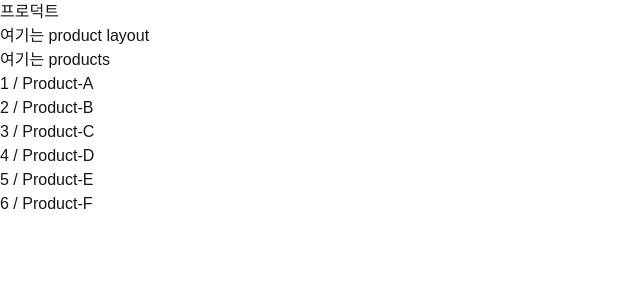
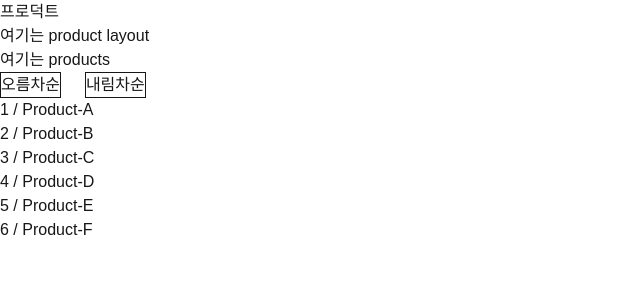
Before and after one commit to bottle-gwon/react-practice, a Next.js app: page /products in a window 1280 px wide. Shown: the top 300 px of the page, without its empty margins (0-640 px from the left). Built offline with nearby package versions, Linux system fonts and the light colour scheme.

Commit message:
✨ 2-6 mission complete

```diff
--- a/app/components/ProductList.js
+++ b/app/components/ProductList.js
@@ -1,13 +1,33 @@
 'use client';
+
+import Link from "next/link";
+import { useSearchParams } from "next/navigation";
+import { useRouter } from "next/navigation";
 
 // 상품 리스트(CSR) 내부에 'ASC(오름차순)', 'DESC(내림차순)' 이라는 버튼을 두개 추가하고, 각 버튼을 클릭하는 경우 "/products?sort=asc 혹은 desc"로 페이지 이동을 해주세요.
 // 그리고 쿼리스트링 값을 추출해서 상품리스트를 id 기준으로 정렬을 진행해주세요.
 
-export default function ProductList({product}) {
+export default function ProductList({products}) {
+    const router = useRouter();
+    console.log('hello')
+    const ascButtonHandler = () => {
+        router.push('/products?sort=asc')
+    }
+    const descButtonHandler = () => {
+        router.push('/products?sort=desc')
+
+    }
 
     return(
     <div>
-        <p>{product.id} / {product.label}</p>
+        <button onClick={ascButtonHandler} className="border mr-3">오름차순</button>
+        <button onClick={descButtonHandler} className="border ml-3">내림차순</button>
+
+        <div className="flex flex-col">
+            {products.map(el =>(
+                <Link href={`/products/${el.id}`} key={el.id}>{el.id} / {el.label}</Link>
+            ))}
+        </div>
     </div>
     )
 }
--- a/app/layout.js
+++ b/app/layout.js
@@ -22,13 +22,15 @@ export const metadata = {
   //   http://localhost:3000/products 로 이동할 수 있게, products 관련 layout, page 파일을 생성해주세요.
   // 그리고 Root Layout(/app/layout.jsx) 내부에 생성된 products 페이지로 이동할 수 있는 버튼을 'next/link' 패키지를 사용해 만들어주세요.
 
+
 export default function RootLayout({ children }) {
+  const sort = 'asc';
   return (
     <html lang="en">
       <body
         className={`${geistSans.variable} ${geistMono.variable} antialiased`}
       >
-        <Link href='/products'> 프로덕트 </Link>
+        <Link href={`/products?sort=${sort}`}> 프로덕트 </Link>
         {/* <p>여기는 layout {process.cwd()}{__filename}</p> */}
         {children}
       </body>
--- /dev/null
+++ b/app/products/[id]/page.js
@@ -0,0 +1,34 @@
+
+// 2-6상품 상세페이지에서 받은 상품 id를 기준으로 아래 api를 호출해서, response 값(userId, id, title, body)을 JSON.stringify로 렌더링해주세요.
+// 단, 상품 상페이지가 마운트 되기 전에 api 호출이 이루어져야 합니다.(useEffect()를 통한 api 호출 X)
+
+// API_URL => https://jsonplaceholder.typicode.com/posts/:id
+
+
+async function fetchData(id) {
+    try{
+        const res = await fetch(`https://jsonplaceholder.typicode.com/posts/${id}`)
+
+        if(!res.ok){
+            throw new Error('로딩 실패')
+        }
+        const resData = await res.json()
+        return resData;
+    }catch(e){
+        console.error(e)
+    }
+}
+
+export default async function ProductDetail ({params}) {
+
+    const { id }  = await params;
+    const data = await fetchData(id)
+    const displayData = JSON.stringify(data);
+    return(
+        <>
+            <p>{`ProductID ${id}`}</p>
+            <p>{displayData}</p>
+
+        </>
+    )
+}
--- a/app/products/page.js
+++ b/app/products/page.js
@@ -1,9 +1,13 @@
 import ProductList from "../components/ProductList";
-export default function ProductsPage(){
+
+
+export default async function ProductsPage({searchParams}){
 // /app/products/page.jsx 내부에 아래 정보를 가진 상품리스트 UI를 만들어주세요.
 // 단, 해당 상품리스트는 CSR로 동작되어야 합니다.
 
-
+// 2-5/app/products/page.jsx의 상품 리스트 각 아이템을 클릭했을 때, /products/:id을 나타내는 상품 상세페이지(slug 표현식 사용)로 이동할 수 있게 만들어주세요. 그리고 이동된 상품 상세페이지에서 해당 상품 id를 아래 처럼 렌더링 해주세요.
+// "ProductID: ${id}"
+    const {sort} = await searchParams;
 
     const productsRawData = [
     {id: 1, label: "Product-A"},
@@ -14,12 +18,20 @@ const productsRawData = [
     {id: 6, label: "Product-F"}
     ]
 
+    if(sort === 'asc'){
+        productsRawData.sort((a,b) => a-b)
+    }
+    else if(sort === 'desc'){
+        productsRawData.sort((a,b)=> b.id - a.id)
+    }
+
 
     return (
     <div>
       <p>여기는 products</p>
-      {productsRawData.map((el) =>
-        <ProductList key={el.id} product= {el} />)}
+      {/* {productsRawData.map((el) =>
+        <ProductList key={el.id} product= {el}/>)} */}
+        <ProductList products={productsRawData} />
 
     </div>
   );
```
Also changed, not shown: app/products/layout.js (+0 -11 lines). Lines whose indentation alone changed are shown as unchanged.
